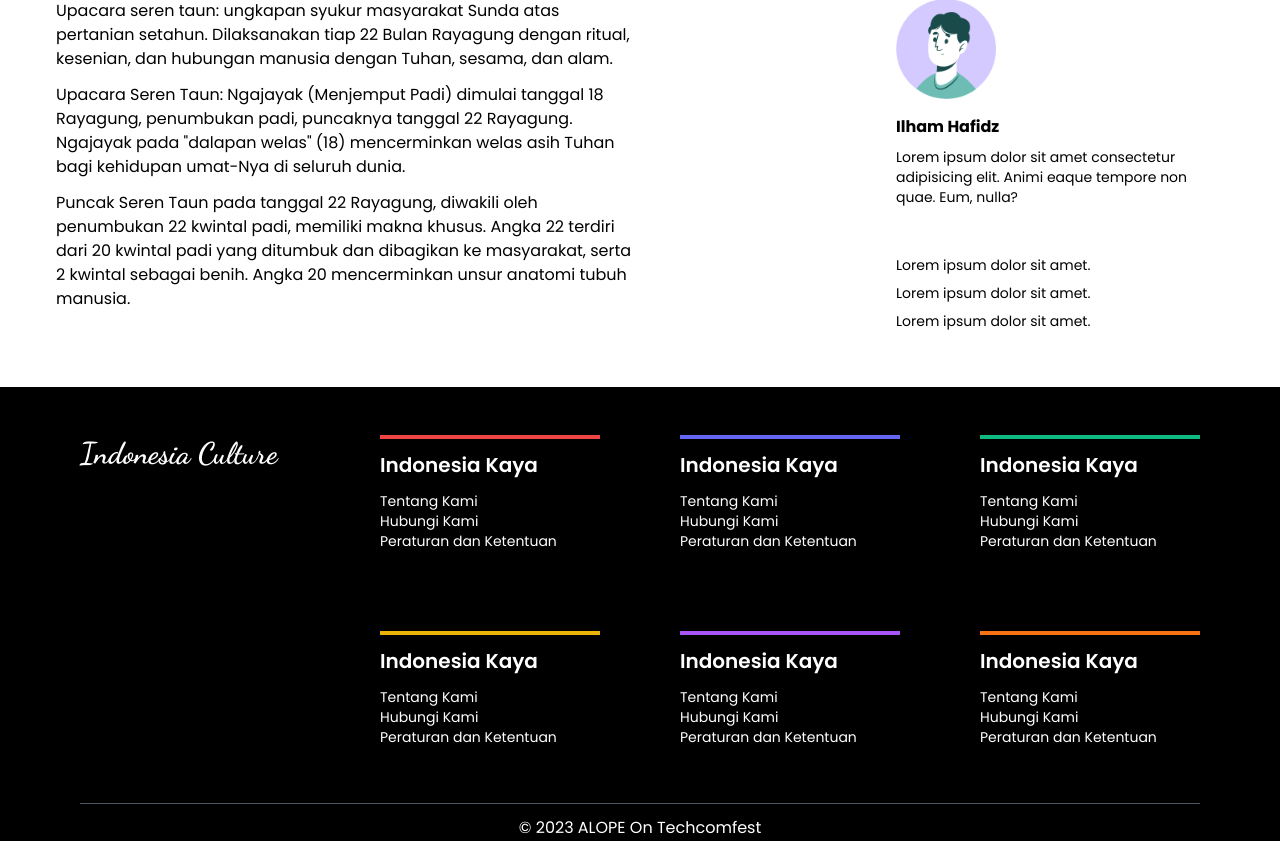
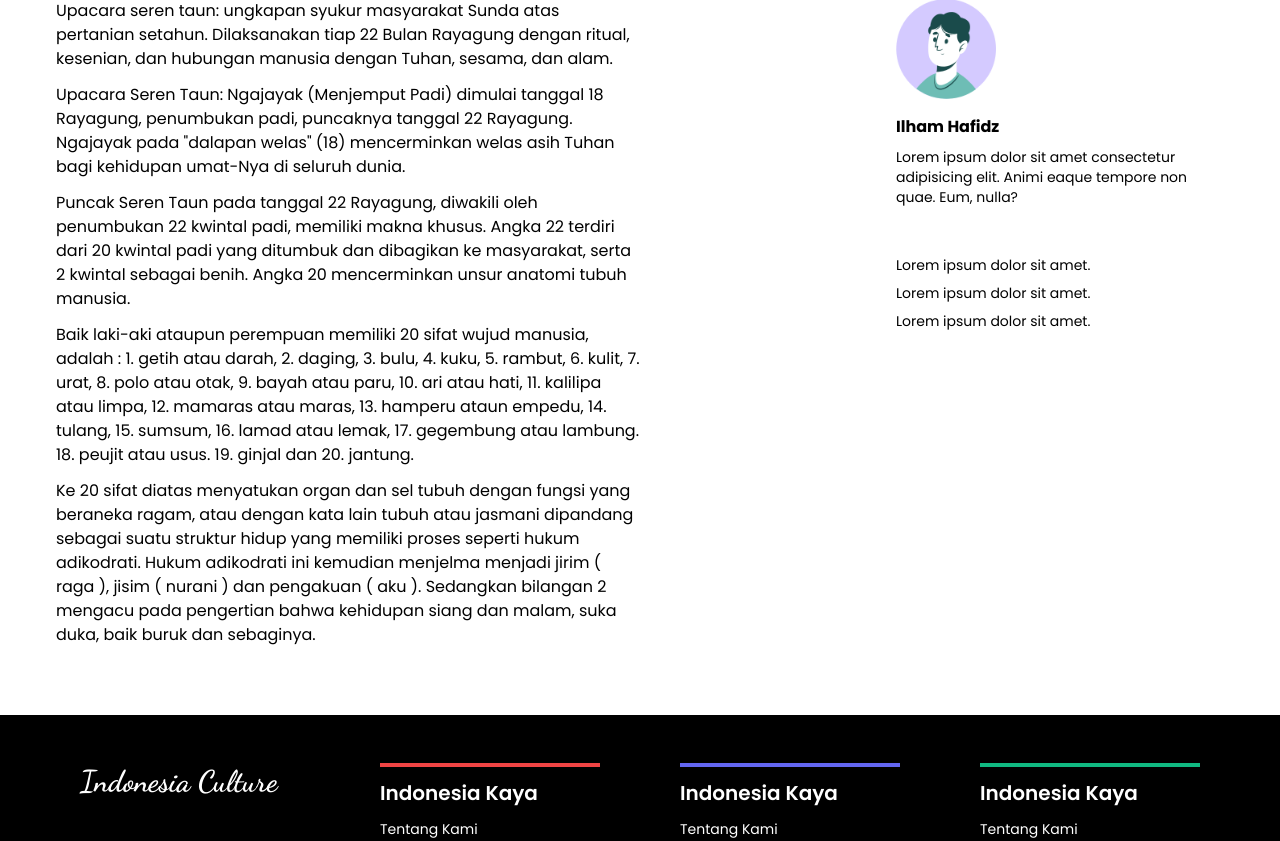
Before and after one commit to ilhamhafidz404/TECHCOMFEST_ALOPE-WarisanNusantara, a React (Create React App) app: page /news/read in a window 1280 px wide. Shown: the part 503-1344 px from the top of the page. Built offline with nearby package versions, Linux system fonts and the light colour scheme.

Commit message:
memperbaiki konten di halaman detail news

```diff
--- a/src/pages/Detail.tsx
+++ b/src/pages/Detail.tsx
@@ -43,6 +43,24 @@ export default function Detail() {
             kwintal sebagai benih. Angka 20 mencerminkan unsur anatomi tubuh
             manusia.
           </p>
+          <p className="text-medium mb-3">
+            Baik laki-aki ataupun perempuan memiliki 20 sifat wujud manusia,
+            adalah : 1. getih atau darah, 2. daging, 3. bulu, 4. kuku, 5.
+            rambut, 6. kulit, 7. urat, 8. polo atau otak, 9. bayah atau paru,
+            10. ari atau hati, 11. kalilipa atau limpa, 12. mamaras atau maras,
+            13. hamperu ataun empedu, 14. tulang, 15. sumsum, 16. lamad atau
+            lemak, 17. gegembung atau lambung. 18. peujit atau usus. 19. ginjal
+            dan 20. jantung.
+          </p>
+          <p className="text-medium mb-3">
+            Ke 20 sifat diatas menyatukan organ dan sel tubuh dengan fungsi yang
+            beraneka ragam, atau dengan kata lain tubuh atau jasmani dipandang
+            sebagai suatu struktur hidup yang memiliki proses seperti hukum
+            adikodrati. Hukum adikodrati ini kemudian menjelma menjadi jirim (
+            raga ), jisim ( nurani ) dan pengakuan ( aku ). Sedangkan bilangan 2
+            mengacu pada pengertian bahwa kehidupan siang dan malam, suka duka,
+            baik buruk dan sebaginya.
+          </p>
         </div>
         {/* <div className="">
           <p className="text-medium mb-3">
```
